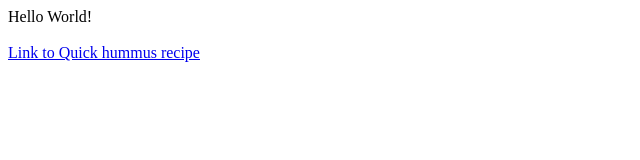
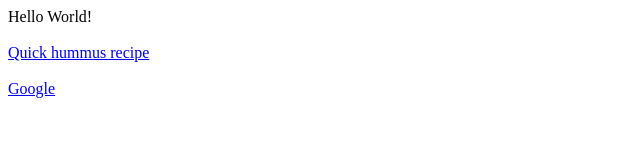
Before and after one commit to GioMass/GioMass.github.io, a plain HTML site: page index.html in a window 1280 px wide. Shown: the whole page, without its empty margins (0-640 px from the left). Drawn offline with Linux system fonts and the light colour scheme.

```diff
--- a/index.html
+++ b/index.html
@@ -7,6 +7,8 @@
 <body>
 Hello World!<br>
 <br>
-<a href="https://GioMass.github.io/recipe/recipe.html" target="_self (default)">Link to Quick hummus recipe</a>
+<a href="https://GioMass.github.io/recipe/recipe.html" target="_self (default)">Quick hummus recipe</a><br>
+<br>
+<a href="https://google.com" target="_blank">Google</a>
 </body>
 </html>
```
